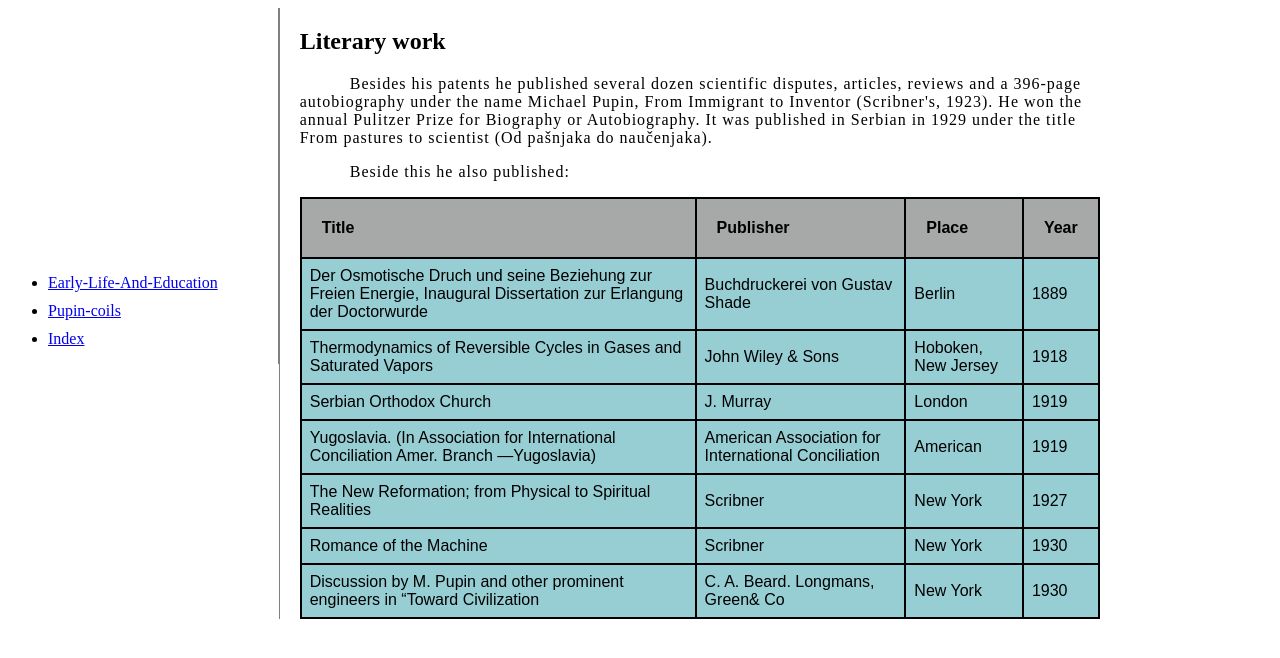
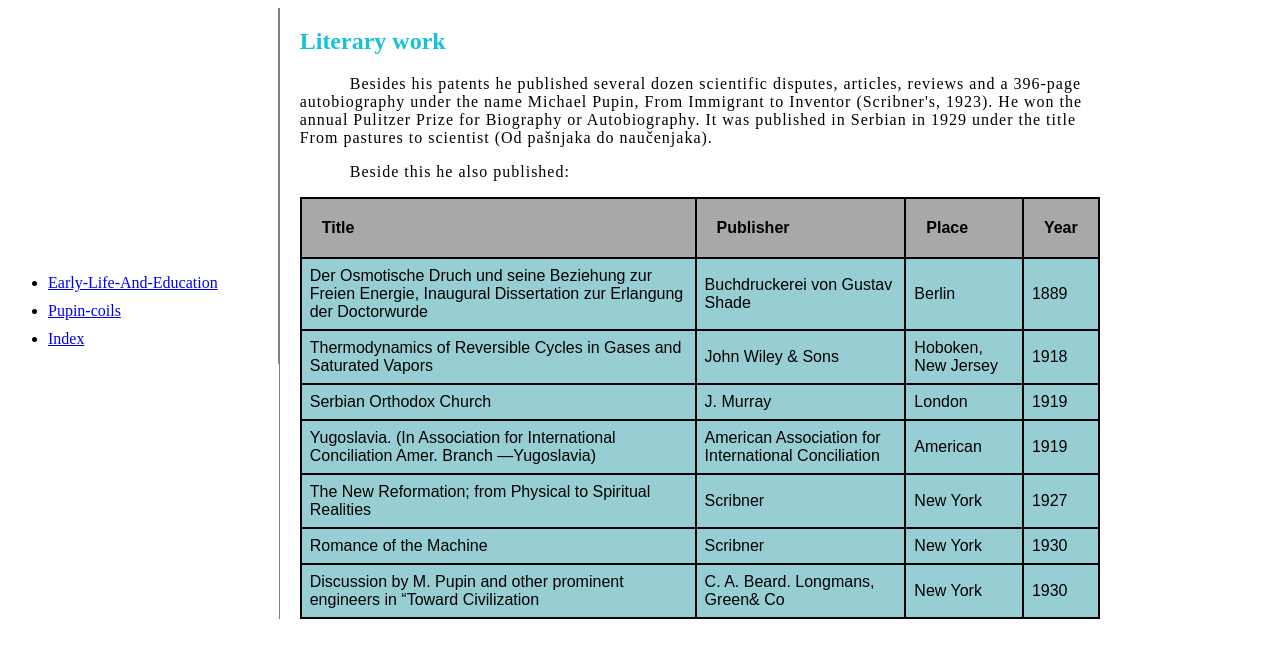
Before and after one commit to Javaudapte12/Pupin2, a plain HTML site: page literary-work.html in a window 1280 px wide. Drawn offline with Linux system fonts and the light colour scheme.

Commit message:
new color

```diff
--- a/literary-work.html
+++ b/literary-work.html
@@ -8,7 +8,7 @@
 		<style>
 
 h1{
-        color:rgba(46, 157, 169,);
+	color:rgb(22, 195, 214);
 
       }
 
```
Also changed, not shown: index.html (+1 -1 lines), index1.html (+1 -1 lines), pupin-coils.html (+1 -1 lines).
